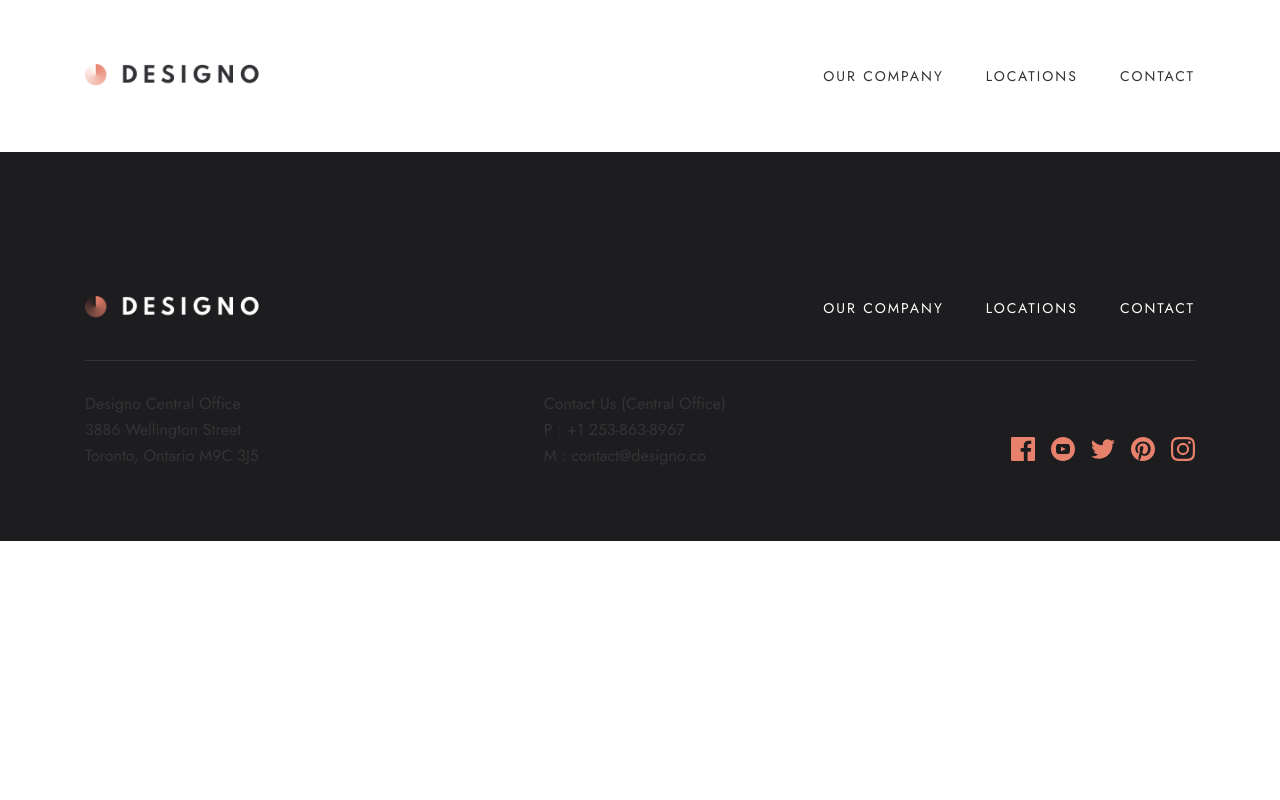
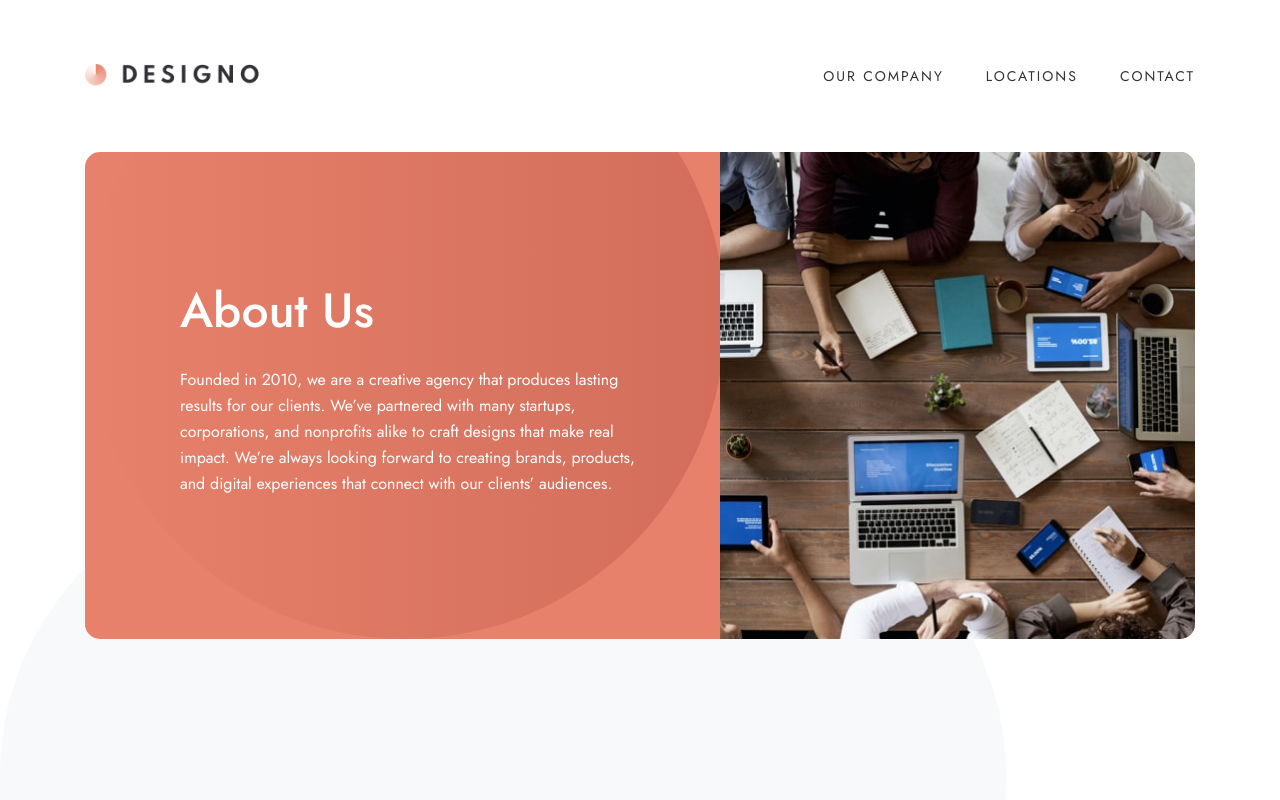
Before and after one commit to MaxTarasevich/designo-multi-page-website-react, a React (Create React App) app: page /about in a window 1280 px wide. Shown: the top 800 px of the page. Built offline with nearby package versions, Linux system fonts and the light colour scheme.

Commit message:
feat: add AboutHeader

```diff
--- /dev/null
+++ b/src/components/aboutHeader/AboutHeader.scss
@@ -0,0 +1,35 @@
+@use '../../styles/colors.scss' as *;
+@use '../../styles/typography.scss' as *;
+
+
+.aboutHeader{
+    padding-bottom: 434px;
+    background-image: url(../../assets/shared/desktop/bg-pattern-leaf.svg);
+    background-repeat: no-repeat;
+    background-position: bottom left;
+    .container{
+        display: flex;
+        background-color: $peach;
+        background-image: url(../../assets/about/desktop/bg-pattern-hero-about-desktop.svg);
+        background-repeat: no-repeat;
+        background-position: bottom left;
+        border-radius: 15px;
+        overflow: hidden;
+    }
+
+    &__content{
+        padding: 135px 82px 135px 95px;
+        max-width: 635px
+    }
+
+    &__title{
+        margin-bottom: 32px;
+        @include H1;
+        color: $white;
+    }
+
+    &__text{
+        color: $white;
+    }
+
+}
--- /dev/null
+++ b/src/components/aboutHeader/AboutHeader.tsx
@@ -0,0 +1,31 @@
+import React from 'react'
+
+import Wrapper from '../wrapper/Wrapper'
+
+import images from '../../constants/images'
+
+import './AboutHeader.scss'
+
+
+const AboutHeader = () => {
+  return (
+    <header className="aboutHeader">
+        <Wrapper>
+            <div className="aboutHeader__content">
+                <h1 className="aboutHeader__title">
+                    About Us
+                </h1>
+                <p className="aboutHeader__text">
+                    Founded in 2010, we are a creative agency that produces lasting results for our clients. We’ve partnered with many startups, corporations, and nonprofits alike to craft designs that make real impact. We’re always looking forward to creating brands, products, and digital experiences that connect with our clients’ audiences.
+                </p>
+            </div>
+
+            <div className="aboutHeader__image">
+                <img src={images.aboutHero} alt="About Us" />
+            </div>
+        </Wrapper>
+    </header>
+  )
+}
+
+export default AboutHeader
--- a/src/constants/images.js
+++ b/src/constants/images.js
@@ -22,8 +22,7 @@ import appTodo from '../assets/app-design/desktop/image-todo.jpg';
 import graphWater from '../assets/graphic-design/desktop/image-boxed-water.jpg';
 import graphChange from '../assets/graphic-design/desktop/image-change.jpg';
 import graphScience from '../assets/graphic-design/desktop/image-science.jpg';
-
-
+import aboutHero from '../assets/about/desktop/image-about-hero.jpg';
 
 
 const images = {
@@ -51,5 +50,7 @@ const images = {
     graphChange,
     graphScience,
     graphWater,
+    aboutHero,
+
 }
 export default images
--- a/src/pages/About.tsx
+++ b/src/pages/About.tsx
@@ -1,4 +1,5 @@
 import React from 'react'
+import AboutHeader from '../components/aboutHeader/AboutHeader'
 import Footer from '../components/footer/Footer'
 import Nav from '../components/navigation/Nav'
 import Wrapper from '../components/wrapper/Wrapper'
@@ -9,6 +10,9 @@ const About = () => {
     <Wrapper>
       <Nav dark={false}/>
     </Wrapper>
+
+    <AboutHeader />
+
     <Footer />
   </>
   )
```
